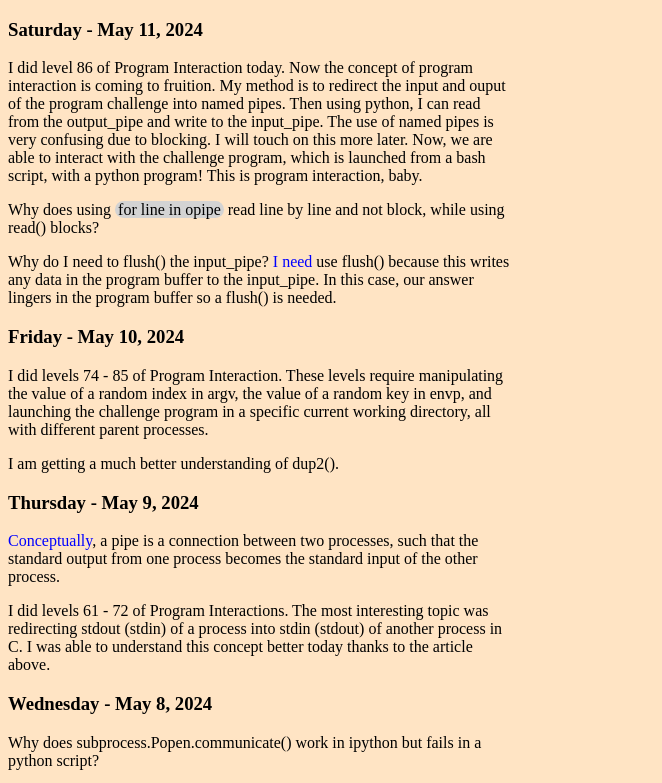
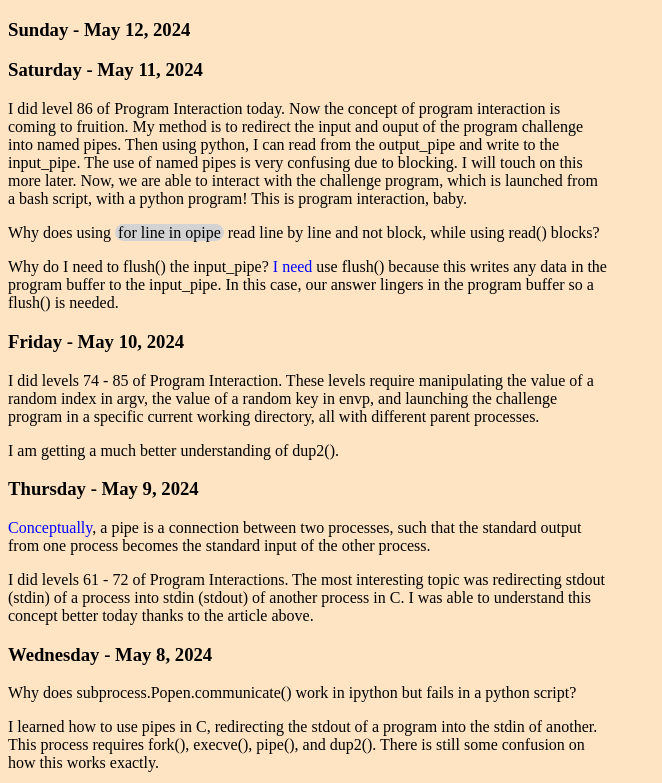
Before and after one commit to dozerwatch/blog, a plain HTML site: page index.html in a window 1280 px wide. Shown: the top 783 px of the page, without its empty margins (0-662 px from the left). Drawn offline with Linux system fonts and the light colour scheme.

Commit message:
Change section width

```diff
--- a/index.html
+++ b/index.html
@@ -7,6 +7,11 @@
     <link rel="stylesheet" href="style.css">
 </head>
 <body>
+
+    <section>
+        <h3>Sunday - May 12, 2024</h3>
+        <p></p>
+    </section>
 
     <section>
         <h3>Saturday - May 11, 2024</h3>
--- a/style.css
+++ b/style.css
@@ -3,7 +3,7 @@ body {
 }
 
 section {
-    width: 40%;
+    width: 600px;
 }
 
 a {
```
